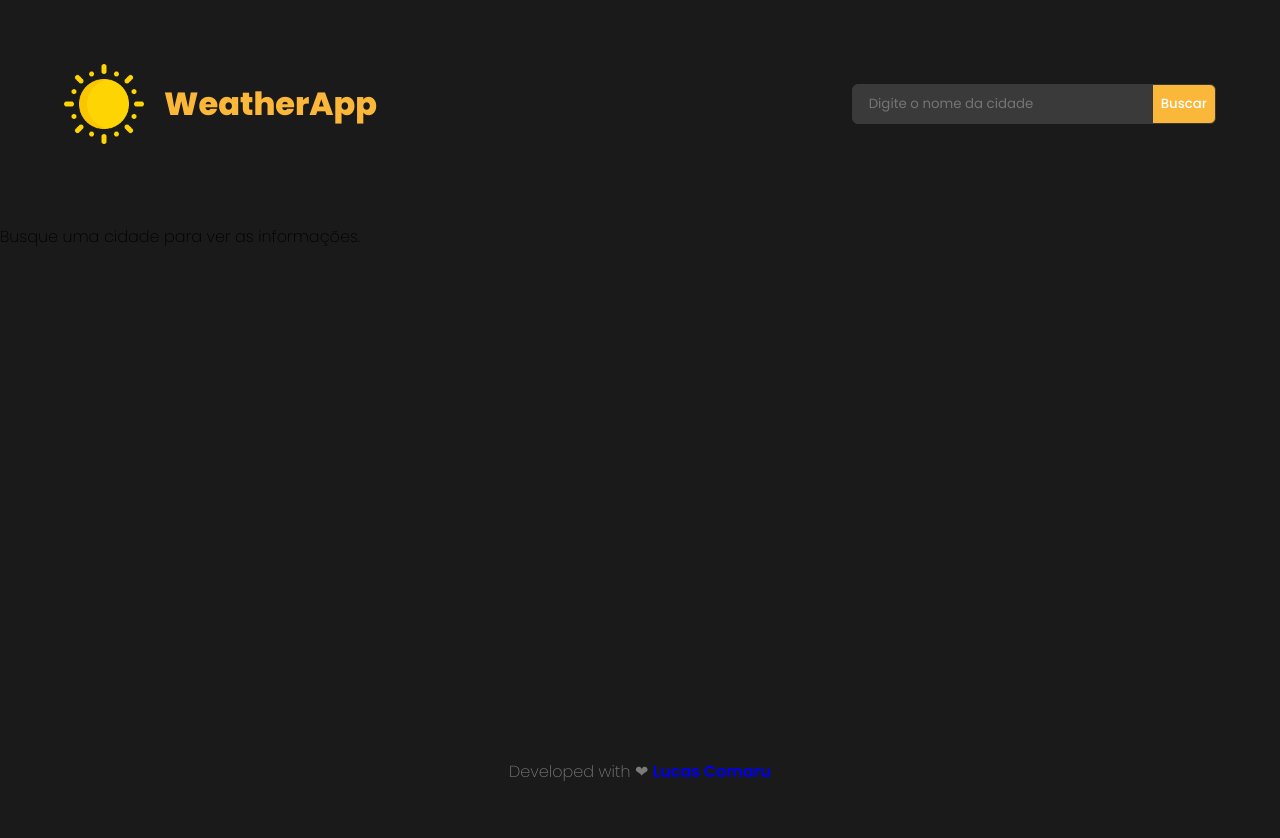
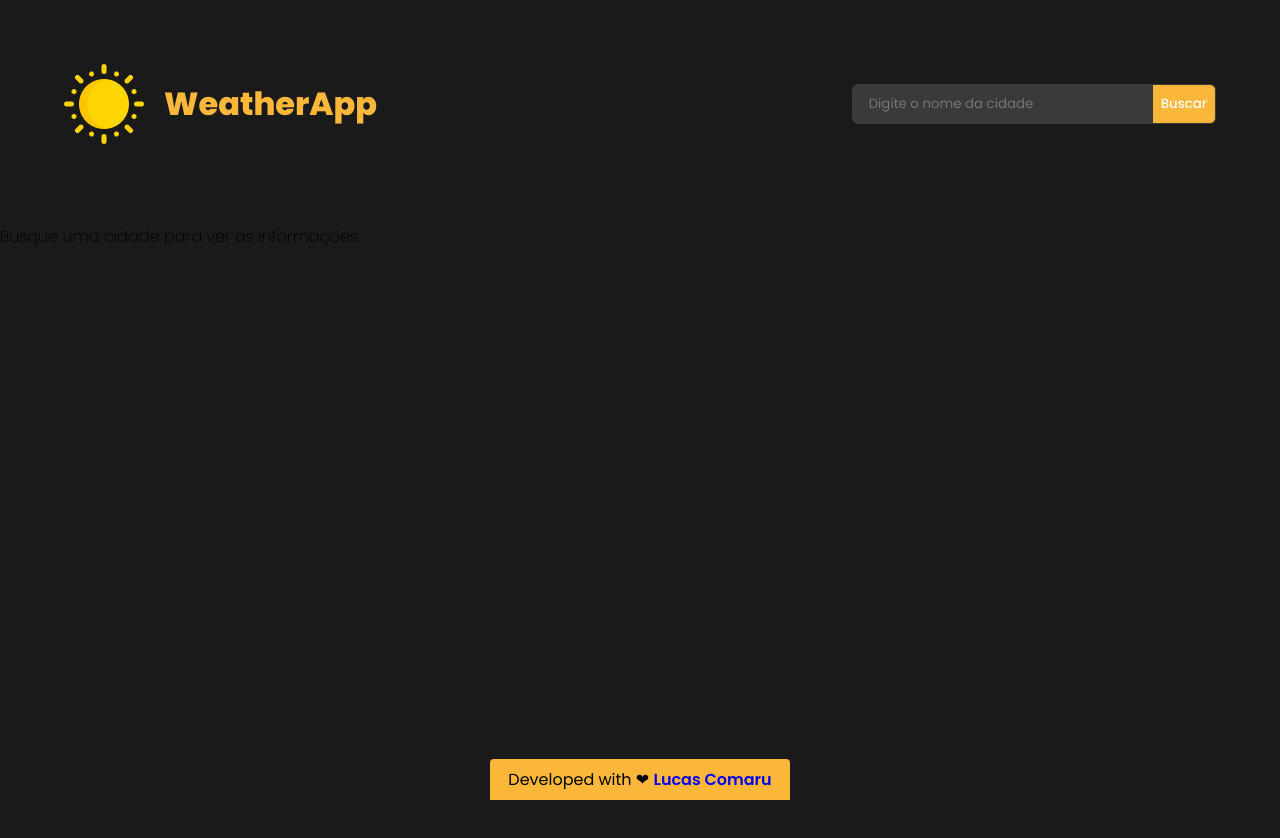
Before and after one commit to lucasfcomaru/weather_app, a React (Vite) app: page / in a window 1280 px wide. Shown: the top 838 px of the page. Built offline with nearby package versions, Linux system fonts and the light colour scheme.

Commit message:
background color footer

```diff
--- a/src/components/Footer.jsx
+++ b/src/components/Footer.jsx
@@ -1,26 +1,33 @@
 import styled from "styled-components";
 
 const StyledP = styled.div`
-  color: #7a7a7a;
+  color: #000000;
   display: flex;
   justify-content: center;
   margin-top: 40px;
   width: 300px;
   position: fixed;
-  bottom: 2%;
+  bottom: 0;
   left: 50%;
   transform: translateX(-50%);
+  border-radius: 4px 4px 0 0 ;
+  background-color: #fab73a;
 
-  a {
-    transition: all ease-in-out 0.3s;
+  & p {
+    padding: 8px;
+    font-weight: 400;
   }
 
-  a:visited {
-    color: #7a7a7a;
-  }
+  & a {
+    transition: all ease-in-out 0.3s;
 
-  a:hover {
-    color: #ffffff;
+    &:visited {
+      color: #FFFFFF;
+    }
+
+    &:hover {
+      color: #FFFFFF;
+    }
   }
 
   & span {
--- a/src/components/Header.jsx
+++ b/src/components/Header.jsx
@@ -97,6 +97,7 @@ const StyledHeader = styled.header`
       display: flex;
       align-items: center;
       width: 100%;
+      box-sizing: border-box;
 
       & input {
         height: 40px;
```
